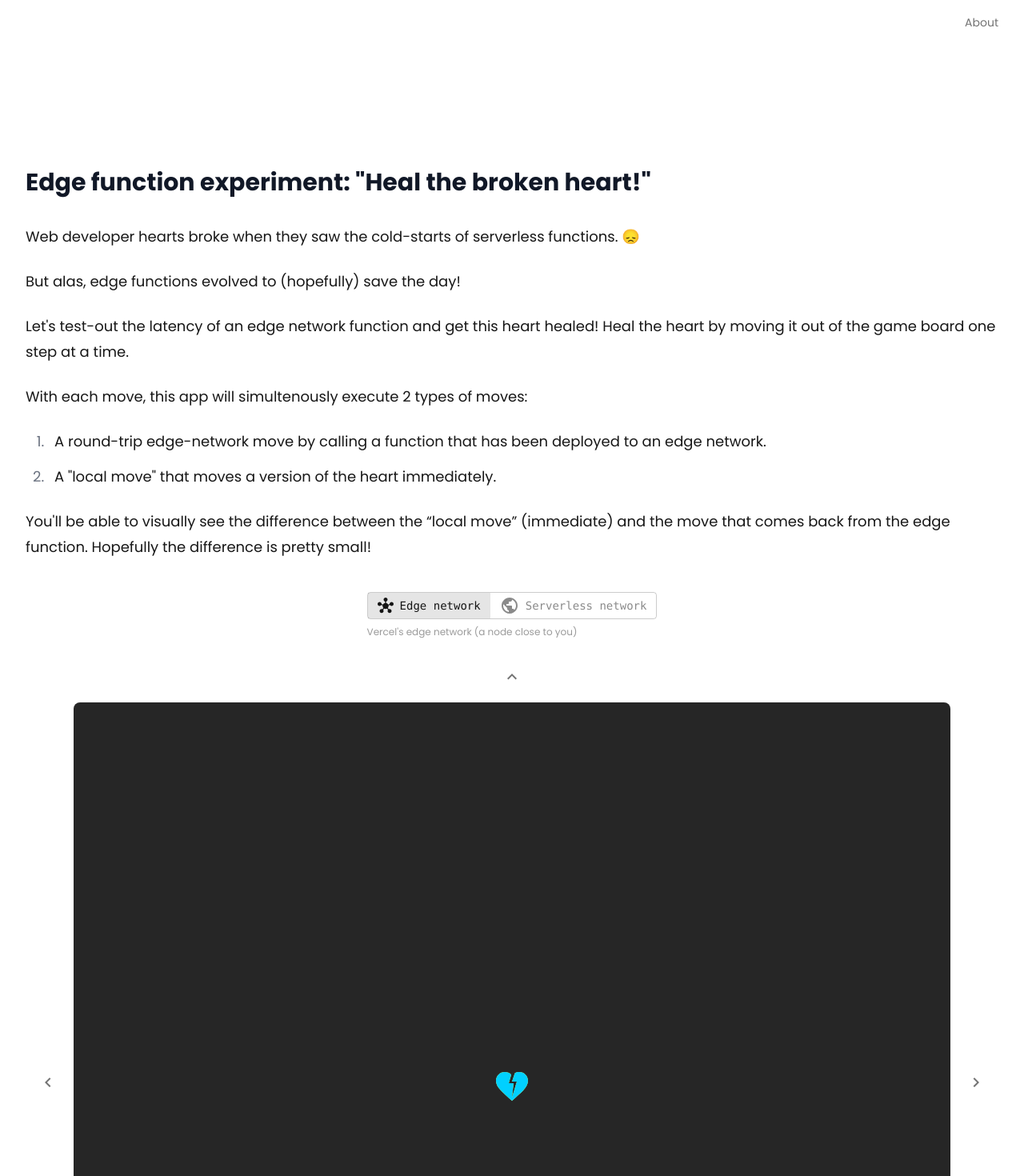
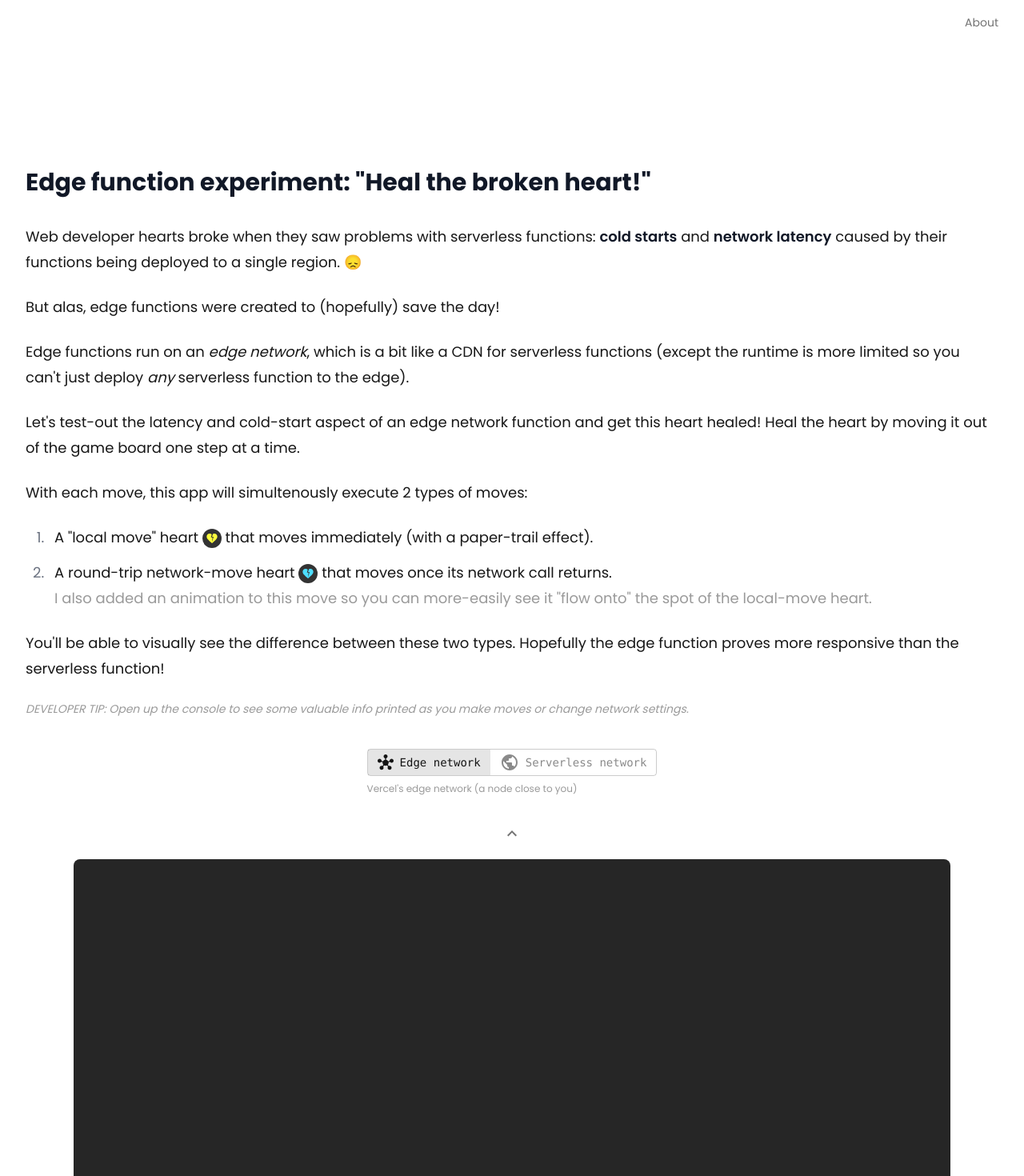
Before and after one commit to jasonkylefrank/edge-function-game, a Next.js app: page / in a window 1280 px wide. Shown: the top 1470 px of the page at 80% size. Built offline with nearby package versions, Linux system fonts and the light colour scheme.

Commit message:
Updated description & variable names

```diff
--- a/app/(with-page-transitions)/page.tsx
+++ b/app/(with-page-transitions)/page.tsx
@@ -1,27 +1,54 @@
 import EdgeFunctionGame from "components/edge-function-game/edge-function-game";
+import GameTokenForDescription from "components/game-token-for-description";
 
 export default function Home() {
   return (
     <div>
       <h2>{`Edge function experiment: "Heal the broken heart!"`}</h2>
 
-      <p>{`Web developer hearts broke when they saw the cold-starts of serverless functions. 😞`}</p>
+      <p>
+        {`Web developer hearts broke when they saw problems with serverless functions: `}
+        <strong>{`cold starts`}</strong>
+        {` and `} <strong>{`network latency`}</strong>{" "}
+        {` caused by their functions being deployed to a single region. 😞`}
+      </p>
 
-      <p>{`But alas, edge functions evolved to (hopefully) save the day!`}</p>
+      <p>{`But alas, edge functions were created to (hopefully) save the day!`}</p>
 
-      <p>{`Let's test-out the latency of an edge network function and get this heart healed!  Heal the heart by moving it out
+      <p>
+        {`Edge functions run on an `}
+        <em>{`edge network`}</em>
+        {`, which is a bit like a CDN for serverless functions
+      (except the runtime is more limited so you can't just deploy `}
+        <em>{`any`}</em>
+        {` serverless function to the edge).`}
+      </p>
+
+      <p>{`Let's test-out the latency and cold-start aspect of an edge network function and get this heart healed!  Heal the heart by moving it out
            of the game board one step at a time.`}</p>
       <p>
         {`With each move, this app will simultenously execute 2 types of moves:`}
       </p>
       <ol>
-        <li>{`A round-trip edge-network move by calling a function that has been deployed to an edge network.`}</li>
-        <li>{`A "local move" that moves a version of the heart immediately.`}</li>
+        <li>
+          {`A "local move" heart `}
+          <GameTokenForDescription tokenType="local" />
+          {` that moves immediately (with a paper-trail effect).`}
+        </li>
+        <li>
+          {`A round-trip network-move heart `}
+          <GameTokenForDescription tokenType="network" />
+          {` that moves once its network call returns.`}
+          <div className="text-black/40">{`  I also added an animation to this move so you can more-easily see it "flow onto" the spot of the local-move heart.`}</div>
+        </li>
       </ol>
 
       <p>
-        {`You'll be able to visually see the difference between the “local move” (immediate) and the move that comes back from the edge
-          function.  Hopefully the difference is pretty small!
+        {`You'll be able to visually see the difference between these two types.  Hopefully the edge function proves more responsive than the serverless function!
+          `}
+      </p>
+      <p className="text-sm italic text-black/40">
+        {`DEVELOPER TIP: Open up the console to see some valuable info printed as you make moves or change network settings.
           `}
       </p>
 
--- a/components/edge-function-game/edge-function-game.tsx
+++ b/components/edge-function-game/edge-function-game.tsx
@@ -27,6 +27,11 @@ export enum NetworkType {
   VercelServerlessAustralia = "VercelServerlessAustralia",
   VercelEdge = "VercelEdge",
 }
+
+export const gameTokenColorClassNames = {
+  local: "text-[#ffff3d]",
+  network: "text-[#4ddeff]",
+};
 
 /*
 const moveViaXataWorker = xataWorker(
@@ -82,8 +87,8 @@ export default function EdgeFunctionGame({
   );
   const [localTranslateY, setLocalTranslateY] = useState<number>(0);
   const [localTranslateX, setLocalTranslateX] = useState<number>(0);
-  const [edgeFunctionTranslateY, setEdgeFunctionTranslateY] = useState(0);
-  const [edgeFunctionTranslateX, setEdgeFunctionTranslateX] = useState(0);
+  const [networkFunctionTranslateY, setNetworkFunctionTranslateY] = useState(0);
+  const [networkFunctionTranslateX, setNetworkFunctionTranslateX] = useState(0);
   // A counter to help differentiate instances of the game token between renderings since the translateX and translateY values can be landed-upon multiple times (this helps create unique key for animations)
   const [clickCounter, setClickCounter] = useState(0);
   // Need to pass-in null since this ref is to store a reference to an HTML element (as opposed to an arbitrary variable). Initializing it with null makes the ref's 'current' property readonly and satisfies the TypeScrip compiler.  See: https://stackoverflow.com/a/61680609/718325
@@ -119,10 +124,10 @@ export default function EdgeFunctionGame({
       setLocalTranslateY(newTranslateY);
       setLocalTranslateX(newTranslateX);
 
-      // Keep the edge function calls at the bottom since we're awaiting them (we need to make sure the local moves are not blocked)
-      const edgeFunctionSentTime = new Date().getTime();
+      // Keep the network function calls at the bottom since we're awaiting them (we need to make sure the local moves are not blocked)
+      const networkFunctionSentTime = new Date().getTime();
 
-      async function handleEdgeFunctionCall(value: number, xOrY: "X" | "Y") {
+      async function handleNetworkFunctionCall(value: number, xOrY: "X" | "Y") {
         let serverVal;
 
         switch (selectedNetwork) {
@@ -148,33 +153,33 @@ export default function EdgeFunctionGame({
         */
         //const serverVal = await serverActionHandler(value);
 
-        const edgeFunctionReceivedTime = new Date().getTime();
+        const networkFunctionReceivedTime = new Date().getTime();
 
         console.log(
-          `${xOrY} value sent to ${
+          `${xOrY} value received back from ${
             selectedNetwork === NetworkType.VercelEdge ? "EDGE" : "SERVERLESS"
           } function.  Latency: ${
-            edgeFunctionReceivedTime - edgeFunctionSentTime
+            networkFunctionReceivedTime - networkFunctionSentTime
           }ms`
         );
         switch (xOrY) {
           case "X":
-            setEdgeFunctionTranslateX(serverVal);
+            setNetworkFunctionTranslateX(serverVal);
             break;
           case "Y":
-            setEdgeFunctionTranslateY(serverVal);
+            setNetworkFunctionTranslateY(serverVal);
             break;
         }
       }
-      if (edgeFunctionTranslateY !== newTranslateY) {
-        handleEdgeFunctionCall(newTranslateY, "Y");
+      if (networkFunctionTranslateY !== newTranslateY) {
+        handleNetworkFunctionCall(newTranslateY, "Y");
       }
-      if (edgeFunctionTranslateX !== newTranslateX) {
-        handleEdgeFunctionCall(newTranslateX, "X");
+      if (networkFunctionTranslateX !== newTranslateX) {
+        handleNetworkFunctionCall(newTranslateX, "X");
       }
       //console.log("Just updated position.");
     },
-    [edgeFunctionTranslateX, edgeFunctionTranslateY, selectedNetwork]
+    [networkFunctionTranslateX, networkFunctionTranslateY, selectedNetwork]
   );
 
   async function handleArrowClick(direction: MoveDirection) {
@@ -292,7 +297,7 @@ export default function EdgeFunctionGame({
               <GameToken
                 translateX={localTranslateX}
                 translateY={localTranslateY}
-                className="text-[#ffff3d]"
+                className={gameTokenColorClassNames.local}
               />
             </motion.span>
           </AnimatePresence>
@@ -300,9 +305,9 @@ export default function EdgeFunctionGame({
           <span className={gameTokenFrameClassNames}>
             {/* The network-moved token. */}
             <GameToken
-              translateX={edgeFunctionTranslateX}
-              translateY={edgeFunctionTranslateY}
-              className="text-[#00d0ff] transition duration-200"
+              translateX={networkFunctionTranslateX}
+              translateY={networkFunctionTranslateY}
+              className={`${gameTokenColorClassNames.network} transition duration-200`}
             />
           </span>
         </span>
--- /dev/null
+++ b/components/game-token-for-description.tsx
@@ -0,0 +1,24 @@
+"use client";
+
+import type { FC } from "react";
+import HeartBrokenGlyph from "components/icon-glyphs/heart_broken-glyph";
+import { gameTokenColorClassNames } from "components/edge-function-game/edge-function-game";
+
+interface GameTokenForDescriptionProps {
+  tokenType: "local" | "network";
+}
+
+const GameTokenForDescription: FC<GameTokenForDescriptionProps> = ({
+  tokenType,
+}) => {
+  return (
+    <HeartBrokenGlyph
+      className={`${
+        tokenType === "local"
+          ? gameTokenColorClassNames.local
+          : gameTokenColorClassNames.network
+      } inline h-6 rounded-3xl bg-black/80 p-1`}
+    />
+  );
+};
+export default GameTokenForDescription;
```
